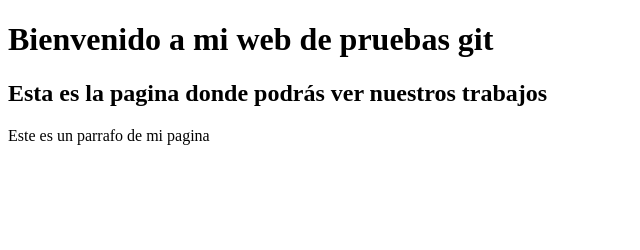
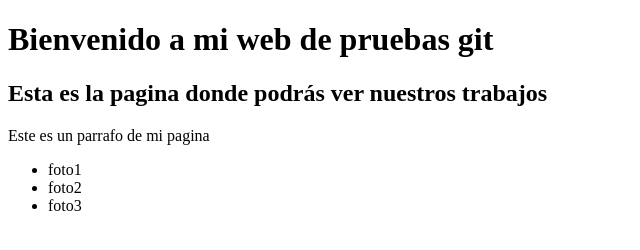
Before and after one commit to popululu/web-git, a plain HTML site: page index.html in a window 1280 px wide. Shown: the whole page, without its empty margins (0-640 px from the left). Drawn offline with Linux system fonts and the light colour scheme.

Commit message:
Arregla los pies de foto

```diff
--- a/index.html
+++ b/index.html
@@ -8,5 +8,12 @@
 	<h1>Bienvenido a mi web de pruebas git</h1>
 	<h2>Esta es la pagina donde podrás ver nuestros trabajos</h2>
 	<p>Este es un parrafo de mi pagina</p>
+	<div>
+		<ul>
+			<li>foto1</li>
+			<li>foto2</li>
+			<li>foto3</li>
+		</ul>
+	</div>
 </body>
 </html>
```
